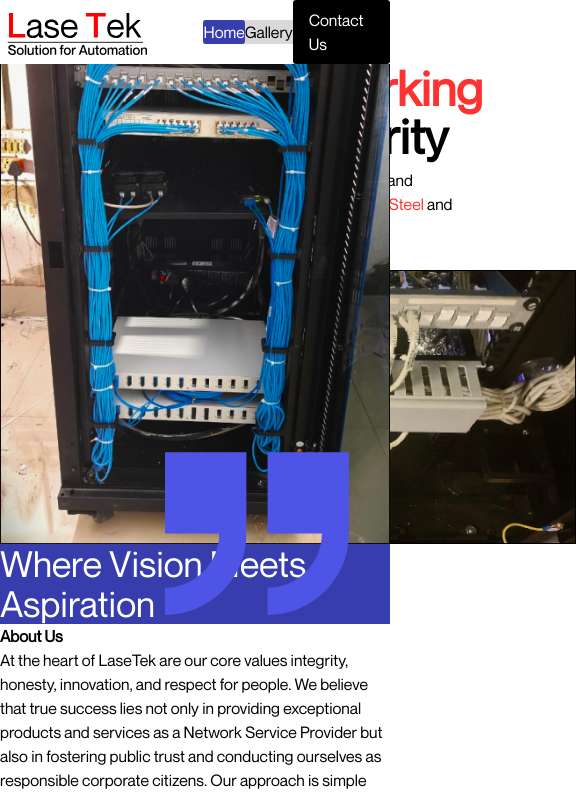
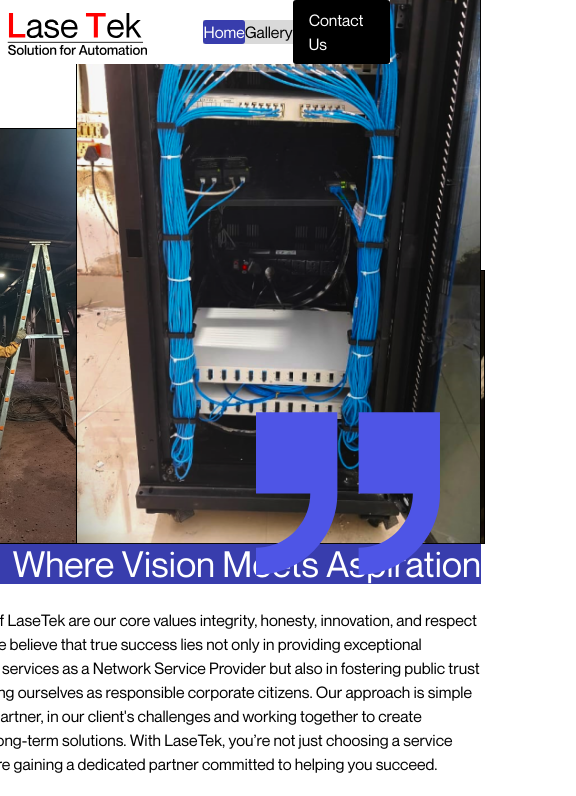
Before and after one commit to love-to-code108/LaseTek, a React (Vite) app: page / in a window 390 px wide. Shown: the top 796 px of the page, 576 px wide, since content can reach past the window. Built offline with nearby package versions, Linux system fonts and the light colour scheme.

Commit message:
still working on the website

```diff
--- a/src/App.jsx
+++ b/src/App.jsx
@@ -1,4 +1,4 @@
-import { NavLink, Route, Routes } from "react-router-dom"
+import { Link, NavLink, Route, Routes } from "react-router-dom"
 import { HomePage } from "./Pages/Home.jsx"
 import { Gallery } from "./Pages/Gallery.jsx"
 import "./index.css"
@@ -10,7 +10,7 @@ import logo from "./assets/Version2/Logo.svg"
 function App(){
   return (
     <div >
-      <div className=" flex justify-center w-[100%] sticky top-0 z-50">
+      <div className="bg-[var(--lighterGrey)] flex justify-center w-[100%] sticky top-0 z-50">
       <Navbar/>
       </div>
 
@@ -20,7 +20,7 @@ function App(){
     </Routes>
 
 
-    <div className=" w-[100%] flex justify-center">
+    <div id="ContactUs" className="bg-[var(--lighterGrey)] w-[100%] flex justify-center">
     <ContactUs/>
       </div>
 
@@ -34,9 +34,13 @@ function App(){
 // THE NAVBAR
 const Navbar = () => {
 
+
+
+
+
   return(
     <nav className=" flex items-center justify-between
-      bg-[#ffffff] max-w-[1700px] w-[100%]
+      bg-[#ffffff] max-w-[1500px] w-[100%]
       sm1:px-8 sm1:text-sm sm1:py-4
       sm2:px-[3rem]
       sm3:px-[4rem]
@@ -45,7 +49,7 @@ const Navbar = () => {
       ">
 
       {/* THE LOGO */}
-      <a to="/"><img className=" sm1:w-[11rem]" src={logo} alt="" /></a>
+      <Link to="/"><img className=" sm1:w-[11rem]" src={logo} alt="" /></Link>
 
       {/* THE NAVIGATION BAR */}
         <div className=" flex items-center justify-between bg-[var(--grey)]
@@ -65,11 +69,13 @@ const Navbar = () => {
 
 
 
+
+
 // THE CONTACT US SECTION
 const ContactUs = () => {
 
   return(
-    <div id="ContactUs" className=" flex flex-col items w-[100%] max-w-[1700px]
+    <div  className=" bg-white flex flex-col items w-[100%] max-w-[1500px]
 
     ">
 
--- a/src/Pages/Gallery.jsx
+++ b/src/Pages/Gallery.jsx
@@ -34,10 +34,11 @@ export const Gallery = () => {
     navigate("/");
   };
 
-  // GO TO CONTACT US SECTION
-  const scrollToContactUs = () => {
-    ContactUs.current.scrollIntoView({ behavior: "smooth" });
-  };
+
+  // GO TO END
+  const scrollToBottom =  () => {
+    window.scrollTo({ bottom: 0, behavior: "smooth" });
+  }
 
   // GO TO TOP
   const scrollToTop =  () => {
@@ -64,7 +65,7 @@ export const Gallery = () => {
     // ==MAIN 1==
     <div className="main-1 bg-[#f3f3f3] w-[100%] flex justify-center items-center z-0">
       {/* ==MAIN 2==  */}
-      <div className="main-2 bg-white z-10 w-[100vw] max-w-[1716px] relative">
+      <div className="main-2 bg-white z-10 w-[100vw] max-w-[1500px] relative">
 
 
 
@@ -105,7 +106,8 @@ export const Gallery = () => {
         xl:px-8
         md:px-8
         px-8
-        Gallery-masonry-style"
+        Gallery-masonry-style
+        md:mb-[6rem]"
         >
           <img src={image1} alt="" className="Gallery-indivisual-styles"/>
           <img src={image2} alt="" className="Gallery-indivisual-styles"/>
--- a/src/Pages/Home.jsx
+++ b/src/Pages/Home.jsx
@@ -35,6 +35,13 @@ export const HomePage = () => {
 
 
 
+   // GO TO TOP
+   const scrollToTop =  () => {
+    window.scrollTo({ top: 0, behavior: "smooth" });
+  }
+
+  // ALWAYS START THE PAGE FROM TOP
+  scrollToTop();
 
 
   return (
@@ -42,11 +49,14 @@ export const HomePage = () => {
     // ============= MAIN 1 =============== START
     <div className=" flex justify-center bg-[var(--lighterGrey)]">
 
+      <div className=" flex justify-center max-w-[1700px]">
+
         {/* =============== MAIN 2 ============= START*/}
-        <div className=" flex flex-col bg-[var(--white)] max-w-[1700px] w-[100%]
+        <div className=" flex flex-col bg-[var(--white)] max-w-[1500px] w-[100%]
         sm1:px-8
         sm2:px-[3rem]
         sm3:px-[4rem]
+        lg:px-[5rem]
         ">
 
 
@@ -68,17 +78,21 @@ export const HomePage = () => {
 
 
               {/* HERO SECTION WRITING WRAPPER */}
-              <div className=" w-[32rem]">
+              <div className=" w-[32rem]
+              xl:w-[39rem] heroSectionWriting">
 
                 {/* PRECISION IN NETWORKING */}
-                  <h1 className=" text-5xl font-bold">Precision In <span  className=" text-[var(--red)]">Networking</span></h1>
+                  <h1 className=" text-5xl
+                  xl:text-6xl font-bold">Precision In <span  className=" text-[var(--red)]">Networking</span></h1>
 
                 {/* EXCELLENCE IN SECURITY */}
-                <h1 className=" text-5xl font-bold mb-2">Excellence in Security</h1>
+                <h1 className=" text-5xl
+                xl:text-6xl font-bold mb-2">Excellence in Security</h1>
 
                 {/* PARAGRAPH */}
                 <p className=" w-[30rem]
                 sm1:text-sm
+                md:text-base
                  ">Building lasting partnerships through integrity, innovation, and unmatched service— <span className=" text-[var(--red)]">trusted by industry leaders like Tata Steel</span> and powered by global technology brands</p>
 
 
@@ -101,20 +115,23 @@ export const HomePage = () => {
 
 
                   {/* IMAGE 2 */}
-                  <img className="absolute bottom-0 object-cover
+                  <img className="heroSectionImg2 absolute bottom-0 object-cover
                   sm1:left-[43%] sm1:w-[16rem] sm1:h-[16rem]
                   sm2:left-[43%] sm2:w-[18rem] sm2:h-[18rem]
                   sm3:left-[47%] sm3:w-[16rem] sm3:h-[22rem]
-                  md:left-[47%] md:h-[23rem] md:w-[18rem]"
+                  md:left-[47%] md:h-[23rem] md:w-[18rem]
+                  lg:h-[25rem]
+                  "
 
                     src={heroSectionImg2} alt="" />
 
 
 
                   {/* IMAGE 3 */}
-                  <img className="absolute bottom-0 right-0 object-cover
+                  <img className="heroSectionImg3 absolute bottom-0 right-0 object-cover
                   sm1:w-[27%] sm1:h-[29rem]
-                  sm3:w-[27%] sm3:h-[31rem]"
+                  sm3:w-[27%] sm3:h-[33rem]
+                  lg:h-[36rem]"
 
                    src={heroSectionImg3} alt="" />
                 </div>
@@ -134,11 +151,11 @@ export const HomePage = () => {
 
 
       {/* THE QUOTE */}
-          <div className=" flex justify-end items-center bg-[var(--lastekBlue)] relative
-          sm1:py-10 sm1:mb-[1rem] sm1:w-[100vw] sm1:right-[2rem]
+          <div className=" flex justify-end items-center bg-[var(--lastekBlue)] relative max-w-[1500px]
+          sm1:py-10 sm1:mb-[1rem] sm1:w-[100%] sm1:right-[2rem]
           sm2:right-[3rem]
           sm3:right-[4rem]
-
+          md:right-[5rem]
           ">
 
 
@@ -456,6 +473,7 @@ export const HomePage = () => {
       {/* OUR ACHIEVEMENTS  */}
       <div className="
       sm1:py-10 sm1:mb-[6rem]
+      md:mb-[8rem]
       ">
 
 
@@ -632,6 +650,8 @@ export const HomePage = () => {
       {/* ===================== MAIN 2 ============== END */}
       </div>
 
+      </div>
+
 
       {/* ===================== MAIN 1 ============== END*/}
     </div>
--- a/src/index.css
+++ b/src/index.css
@@ -104,7 +104,7 @@ html {
     --lastekBlue: #383DAD;
     --red: #ff3131;
     --grey: #D9D9D9;
-    --lighterGrey: #EFEFEF;
+    --lighterGrey: #f3f3f3;
     --darkGrey: #2E2E2E;
     --white: #ffffff;
 }
@@ -116,3 +116,62 @@ html {
     transition: ease-in 200ms;
     border-radius: 3px;
 }
+
+
+
+@media (min-height:700px) {
+
+    .heroSectionWriting{
+
+        margin-top: 5rem;
+
+    }
+
+    .heroSectionImg3{
+        height: 38rem !important;
+    }
+}
+
+
+@media (min-height:738px) {
+
+    .heroSectionWriting{
+
+        margin-top: 6rem;
+
+    }
+
+
+    .heroSectionImg3{
+        height: 40rem !important;
+    }
+
+    .heroSectionImg2{
+        height: 26rem !important;
+    }
+}
+
+
+@media (min-height:768px) {
+
+    .heroSectionWriting{
+
+        margin-top: 7rem;
+
+    }
+}
+
+
+@media (min-height:830px) {
+
+    .heroSectionWriting{
+
+        margin-top: 9rem;
+
+    }
+
+
+    .heroSectionImg3{
+        height: 44rem !important;
+    }
+}
```
